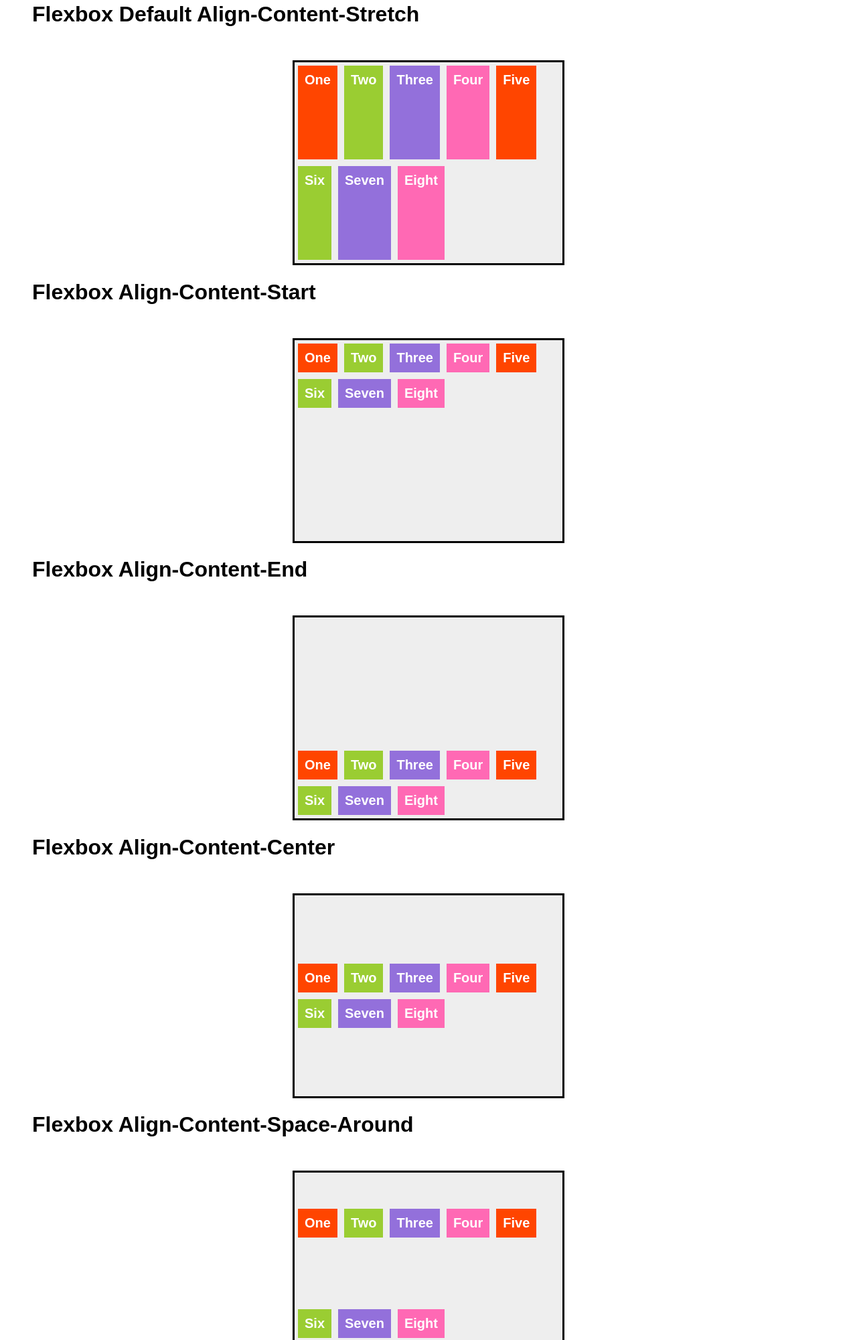
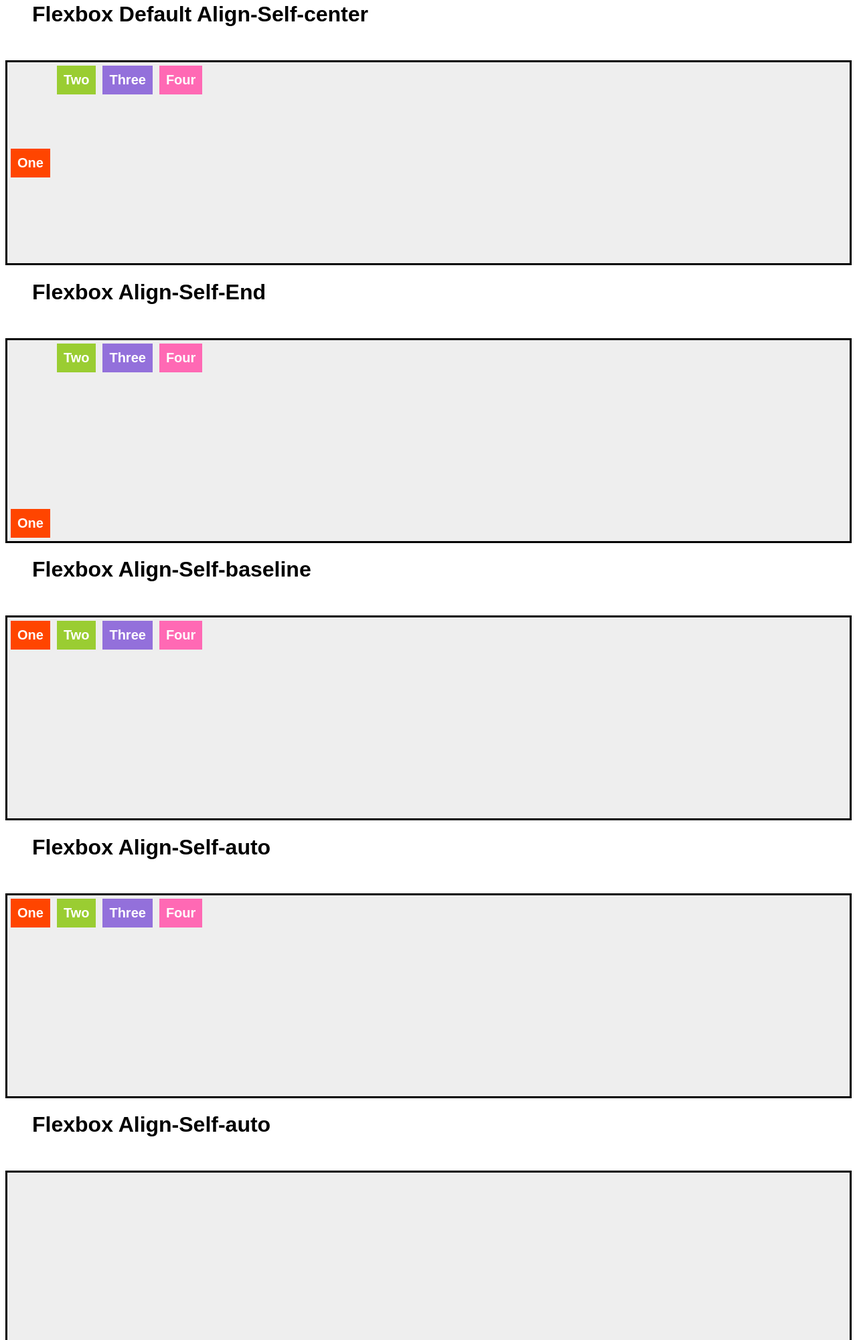
Before and after one commit to ganeshdimri71/yahoo-baba-flex-box, a plain HTML site: page index.html in a window 1280 px wide. Shown: the part 18-2019 px from the top of the page at 67% size. Drawn offline with Linux system fonts and the light colour scheme.

Commit message:
align-self

```diff
--- a/index.html
+++ b/index.html
@@ -1,158 +1,147 @@
 <!DOCTYPE html>
 <html lang="en">
   <head>
-    <meta charset="UTF-8">
-    <meta http-equiv="X-UA-Compatible" content="IE=edge">
-    <meta name="viewport" content="width=device-width, initial-scale=1.0">
+    <meta charset="UTF-8" />
+    <meta http-equiv="X-UA-Compatible" content="IE=edge" />
+    <meta name="viewport" content="width=device-width, initial-scale=1.0" />
     <title>Document</title>
     <style>
-        body{font-family: Arial, Helvetica, sans-serif;}
-        h1{padding: 0 0 0 40px;}
-        .container{
+      body {
+        font-family: Arial, Helvetica, sans-serif;
+      }
+      h1 {
+        padding: 0 0 0 40px;
+      }
+      .container {
         background: #eee;
         margin: 50px auto 0;
         border: 3px solid #000;
         display: flex;
       }
-        #row{
-            width: 400px;
+      #row {
         height: 300px;
-            flex-wrap: wrap;
-            align-content: stretch;
+        align-items: flex-start;
       }
-        #row-reverse{
-              width: 400px;
+      #row-reverse {
         height: 300px;
-            flex-wrap: wrap;
-            align-content: flex-start;
+        align-items: flex-start;
       }
-        #column{
-             width: 400px;
+      #column {
         height: 300px;
-            flex-wrap: wrap;
-            align-content: flex-end;
+        align-items: flex-start;
       }
-        #column-reverse{
-             width: 400px;
+      #column-reverse {
         height: 300px;
-            flex-wrap: wrap;
-            align-content: center;
+        align-items: flex-start;
       }
-        #wrap-reverse{
-             width: 400px;
+      #wrap-reverse {
         height: 300px;
-            flex-wrap: wrap;
-            align-content: space-around;
+        align-items: flex-end;
       }
-        #wrap-reverse-row{
-             width: 400px;
+      #wrap-reverse-row {
         height: 300px;
-            flex-wrap: wrap;
-            align-content: space-between;
+        align-items: center;
       }
-        #flex-flow{
-          width: 400px;
+      #flex-flow {
         height: 300px;
-            flex-wrap: wrap;
-            align-content: space-evenly;
+        align-items: center;
       }
-        .item1{ background-color: orangered;}
-        .item2{background-color: yellowgreen;}
-        .item3{background-color: mediumpurple;}
-        .item4{ background-color: hotpink;}
-        .items{color: #fff;font-size: 20px;font-weight: bold;padding: 10px;margin: 5px;}
+      #align-self-end {
+        height: 300px;
+        align-items: center;
+      }
+      .item1 {
+        background-color: orangered;
+      }
+      .item2 {
+        background-color: yellowgreen;
+      }
+      .item3 {
+        background-color: mediumpurple;
+      }
+      .item4 {
+        background-color: hotpink;
+      }
+      .items {
+        color: #fff;
+        font-size: 20px;
+        font-weight: bold;
+        padding: 10px;
+        margin: 5px;
+      }
     </style>
   </head>
   <body>
-    <h1>Flexbox Default Align-Content-Stretch</h1>
+    <h1>Flexbox Default Align-Self-center</h1>
 
     <div id="row" class="container">
-        <div class="items item1">One</div>
+      <div style="align-self: center" class="items item1">One</div>
       <div class="items item2">Two</div>
       <div class="items item3">Three</div>
       <div class="items item4">Four</div>
-        <div class="items item1">Five</div>
-        <div class="items item2">Six</div>
-        <div class="items item3">Seven</div>
-        <div class="items item4">Eight</div>
     </div>
 
-    <h1>Flexbox Align-Content-Start</h1>
+    <h1>Flexbox Align-Self-End</h1>
 
     <div id="row-reverse" class="container">
-         <div class="items item1">One</div>
+      <div style="align-self: flex-end" class="items item1">One</div>
       <div class="items item2">Two</div>
       <div class="items item3">Three</div>
       <div class="items item4">Four</div>
-        <div class="items item1">Five</div>
-        <div class="items item2">Six</div>
-        <div class="items item3">Seven</div>
-        <div class="items item4">Eight</div>
     </div>
 
-    <h1>Flexbox Align-Content-End</h1>
+    <h1>Flexbox Align-Self-baseline</h1>
 
     <div id="column" class="container">
-        <div class="items item1">One</div>
+      <div style="align-self: baseline" class="items item1">One</div>
       <div class="items item2">Two</div>
       <div class="items item3">Three</div>
       <div class="items item4">Four</div>
-        <div class="items item1">Five</div>
-        <div class="items item2">Six</div>
-        <div class="items item3">Seven</div>
-        <div class="items item4">Eight</div>
     </div>
 
-    <h1>Flexbox Align-Content-Center</h1>
+    <h1>Flexbox Align-Self-auto</h1>
 
     <div id="column-reverse" class="container">
-       <div class="items item1">One</div>
+      <div style="align-self: auto" class="items item1">One</div>
       <div class="items item2">Two</div>
       <div class="items item3">Three</div>
       <div class="items item4">Four</div>
-        <div class="items item1">Five</div>
-        <div class="items item2">Six</div>
-        <div class="items item3">Seven</div>
-        <div class="items item4">Eight</div>
     </div>
 
-    <h1>Flexbox Align-Content-Space-Around</h1>
+    <h1>Flexbox Align-Self-auto</h1>
 
     <div id="wrap-reverse" class="container">
-        <div class="items item1">One</div>
+      <div style="align-self: auto" class="items item1">One</div>
       <div class="items item2">Two</div>
       <div class="items item3">Three</div>
       <div class="items item4">Four</div>
-             <div class="items item1">Five</div>
-        <div class="items item2">Six</div>
-        <div class="items item3">Seven</div>
-        <div class="items item4">Eight</div>
     </div>
 
-     <h1>Flexbox Align-Content-Space-Between</h1>
+    <h1>Flexbox Align-Self-auto</h1>
 
     <div id="wrap-reverse-row" class="container">
-        <div class="items item1">One</div>
+      <div style="align-self: auto" class="items item1">One</div>
       <div class="items item2">Two</div>
       <div class="items item3">Three</div>
       <div class="items item4">Four</div>
-             <div class="items item1">Five</div>
-        <div class="items item2">Six</div>
-        <div class="items item3">Seven</div>
-        <div class="items item4">Eight</div>
     </div>
 
-    <h1>Flexbox Align-Content-Space-Evenly</h1>
+    <h1>Flexbox Align-Self-Strech</h1>
 
     <div id="flex-flow" class="container">
-        <div class="items item1">One</div>
+      <div style="align-self: stretch" class="items item1">One</div>
       <div class="items item2">Two</div>
       <div class="items item3">Three</div>
-        <div class="items item4">Four</div>
-        <div class="items item1">five</div>
-        <div class="items item2">Six</div>
-        <div class="items item3">Seven</div>
-        <div class="items item4">Eight</div>
+      <div style="align-self: stretch" class="items item4">Four</div>
+    </div>
+
+    <h1>Flexbox Align-Self-end</h1>
+
+    <div id="align-self-end" class="container">
+      <div style="align-self: stretch" class="items item1">One</div>
+      <div class="items item2">Two</div>
+      <div class="items item3">Three</div>
+      <div style="align-self:end" class="items item4">Four</div>
     </div>
   </body>
 </html>
```
Also changed, not shown: readme.txt. Lines whose indentation alone changed are shown as unchanged.
